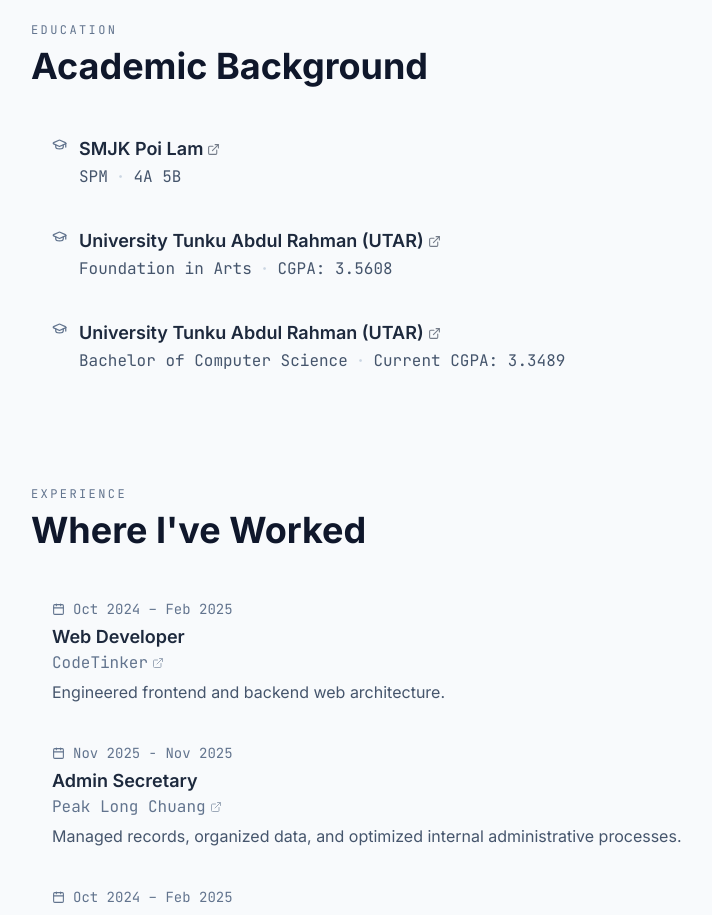
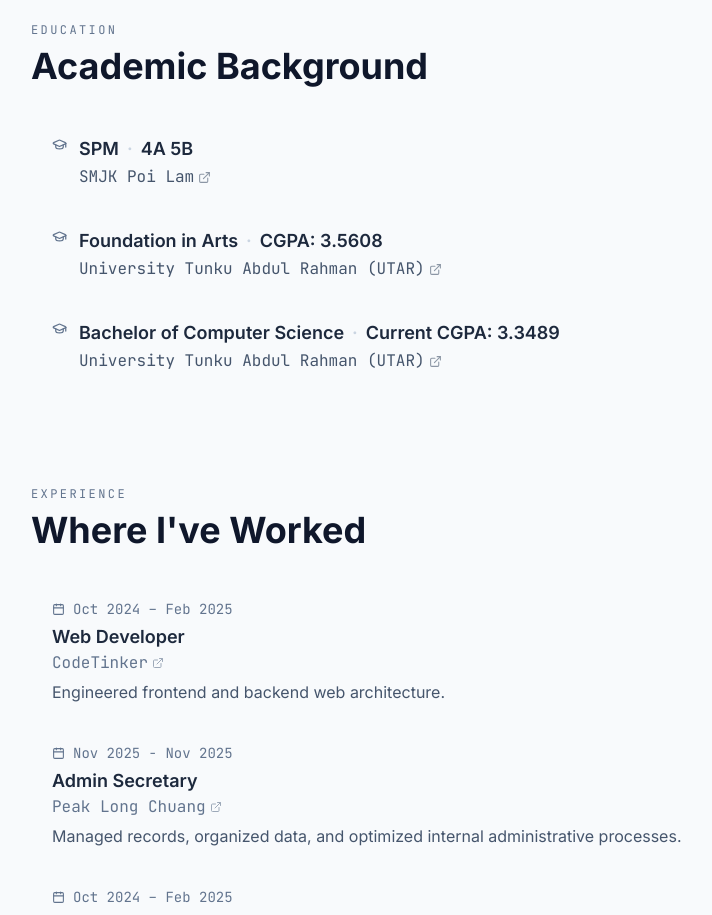
Before and after one commit to jzhun0w0/me, a React (Vite) app: page / in a window 1280 px wide. Shown: the part 1760-2675 px from the top of the page, without its empty margins (97-809 px from the left). Built offline with nearby package versions, Linux system fonts and the light colour scheme.

Commit message:
education section modified

```diff
--- a/src/components/Education.jsx
+++ b/src/components/Education.jsx
@@ -41,17 +41,17 @@ export default function Education() {
                   <GraduationCap size={15} className="text-slate-500 dark:text-cyan-400" />
                 </div>
                 <div className="min-w-0">
-                  <h3 className="text-lg font-semibold">
+                  <h3 className="text-lg font-semibold text-slate-800 dark:text-slate-200">
+                    {edu.qualification}<span className="text-slate-300 dark:text-slate-600 mx-2">·</span>{edu.result}
+                  </h3>
+                  <p className="font-mono text-base text-slate-600 dark:text-slate-400 mt-0.5">
                     {edu.url ? (
-                      <a href={edu.url} target="_blank" rel="noopener noreferrer" className="inline-flex items-center gap-1 text-slate-800 dark:text-slate-200 hover:text-cyan-600 dark:hover:text-cyan-400 transition-colors">
+                      <a href={edu.url} target="_blank" rel="noopener noreferrer" className="inline-flex items-center gap-1 hover:text-cyan-600 dark:hover:text-cyan-400 transition-colors">
                         {edu.school}<ExternalLink size={13} className="opacity-60" />
                       </a>
                     ) : (
-                      <span className="text-slate-800 dark:text-slate-200">{edu.school}</span>
+                      edu.school
                     )}
-                  </h3>
-                  <p className="font-mono text-base text-slate-600 dark:text-slate-400 mt-0.5">
-                    {edu.qualification}<span className="text-slate-300 dark:text-slate-600 mx-2">·</span>{edu.result}
                   </p>
                 </div>
               </div>
```
